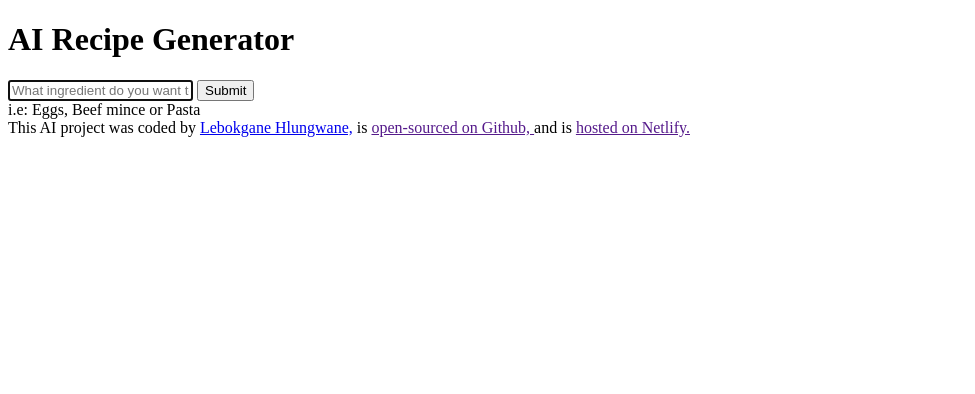
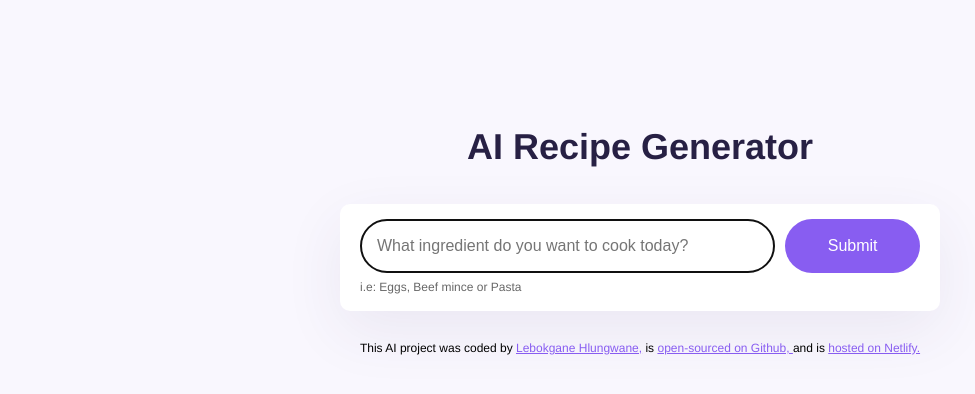
Before and after one commit to Lebokgane/AI-Recipe-Generator, a plain HTML site: page index.html in a window 1280 px wide. Shown: the whole page, without its empty margins (0-975 px from the left). Drawn offline with nearby package versions, Linux system fonts and the light colour scheme.

Commit message:
Added CSS styling

```diff
--- a/index.html
+++ b/index.html
@@ -3,6 +3,9 @@
 <head>
     <meta charset="UTF-8">
     <meta name="viewport" content="width=device-width, initial-scale=1.0">
+        <script src="https://unpkg.com/typewriter-effect@latest/dist/core.js"></script>
+    <script src="https://cdn.jsdelivr.net/npm/axios@1.1.2/dist/axios.min.js"></script>
+    <link rel="stylesheet" href="src/style.css" />
     <title>AI Recipe Generator</title>
 </head>
 <body>
--- a/src/style.css
+++ b/src/style.css
@@ -0,0 +1,103 @@
+body {
+  background-color: #f9f7fe;
+  font-family: Helvetica, Arial, sans-serif;
+}
+
+a {
+  color: #885df1;
+}
+
+.container {
+  margin: 120px auto;
+  max-width: 600px;
+}
+
+header {
+  margin-bottom: 30px;
+}
+
+h1 {
+  text-align: center;
+  font-weight: 800;
+  font-size: 36px;
+  line-height: 1.5;
+  color: #272044;
+}
+
+.form-container {
+  background-color: white;
+  margin-bottom: 30px;
+  border-radius: 10px;
+  box-shadow: 0px 20px 60px rgba(65, 50, 100, 0.08);
+  padding: 15px 20px;
+}
+
+form {
+  display: flex;
+}
+
+.hint {
+  line-height: 1.5;
+  margin-top: 5px;
+  opacity: 0.6;
+  font-size: 12px;
+}
+
+.instructions {
+  padding: 16px;
+  border: 1px solid rgba(39, 33, 66, 0.5);
+  width: 80%;
+  font-size: 16px;
+  border-radius: 50px;
+  line-height: 20px;
+  color: #272044;
+}
+
+.submit-button {
+  margin-left: 10px;
+  background: #885df1;
+  color: white;
+  border: none;
+  width: 150px;
+  font-size: 16px;
+  border-radius: 50px;
+  padding: 14px 24px;
+}
+
+.recipe {
+  font-size: 16px;
+  background-color: #fff;
+  padding: 20px;
+  line-height: 2;
+  border-left: 3px solid #885df1;
+  box-shadow: 0px 4px 30px 0px rgba(39, 33, 66, 0.03);
+}
+
+.hidden {
+  display: none;
+}
+
+.poem strong {
+  color: #885df1;
+}
+
+footer {
+  text-align: center;
+  font-size: 12px;
+  margin-top: 30px;
+}
+
+.generating {
+  animation: blink-animation 1s steps(5, start) infinite;
+}
+
+@keyframes blink-animation {
+  to {
+    visibility: hidden;
+  }
+}
+@-webkit-keyframes blink-animation {
+  to {
+    visibility: hidden;
+  }
+}
```
